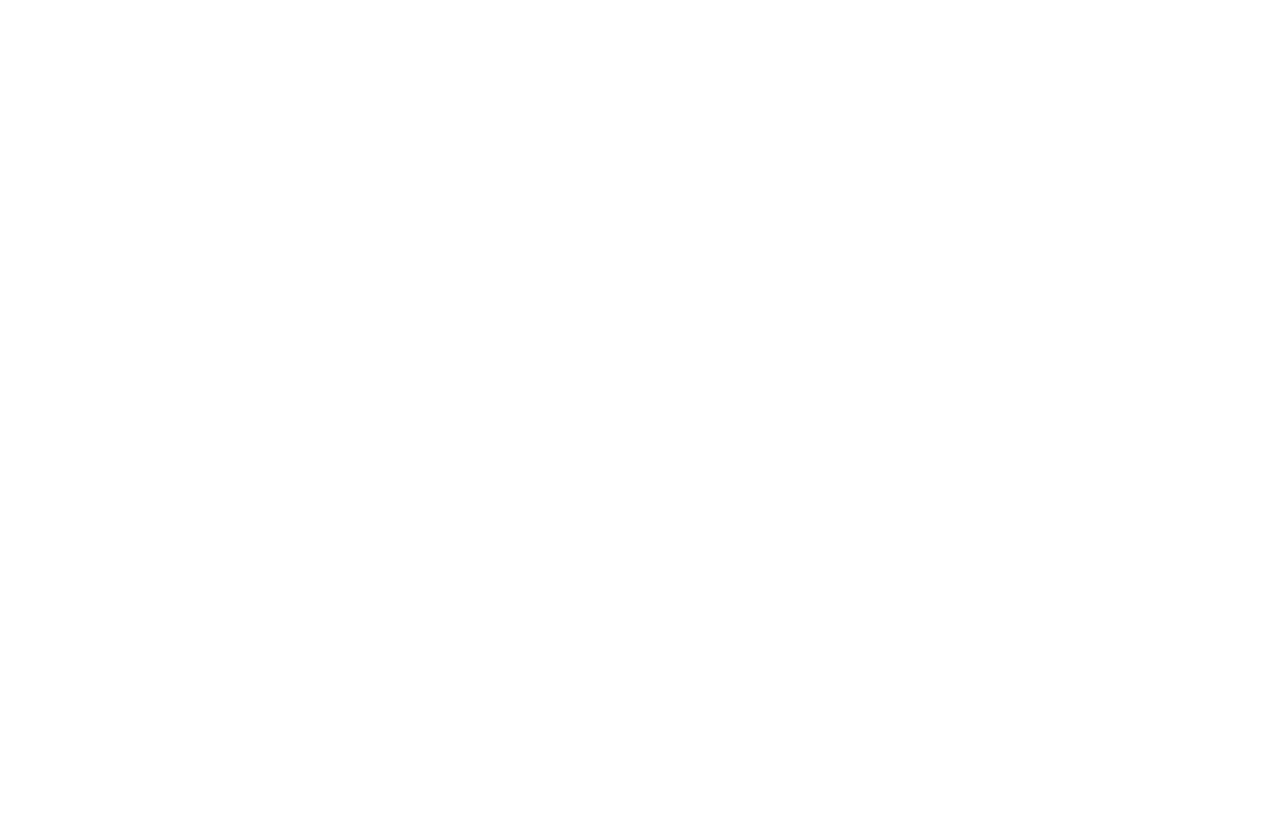
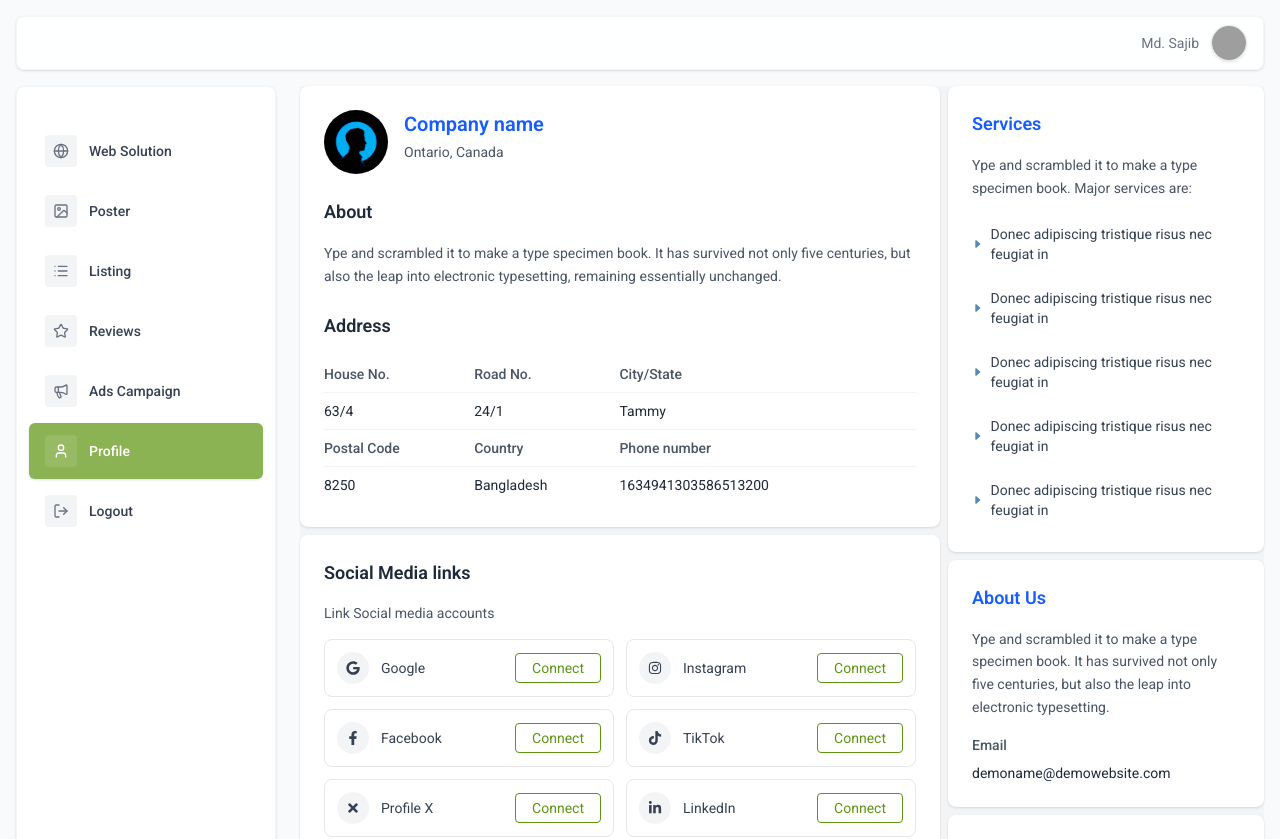
Before and after one commit to muhammadAbdulMannan2022/thumplocal_fix, a React (Vite) app: page /dashboard/profile in a window 1280 px wide. Before the commit this address had no page. Shown: the top 839 px of the page. Before the commit the page ends 800 px from the top, so only its background shows below. Built offline with nearby package versions, Linux system fonts and the light colour scheme; grey boxes are pictures that could not be loaded.

Commit message:
profile done

```diff
--- a/src/App.jsx
+++ b/src/App.jsx
@@ -30,6 +30,7 @@
 import ReviewLayout from "./components/dashboard/Reviews/ReviewMain";
 import ReviewForm from "./components/dashboard/Reviews/parts/ReviewForm";
 import SocialReviewPage from "./components/dashboard/Reviews/parts/SocialReviewPage";
+import CompanyProfile from "./components/dashboard/profile/Profile";
 
 function App() {
   return (
@@ -71,6 +72,8 @@
               <Route index element={<ReviewForm />} />
               <Route path="social" element={<SocialReviewPage />} />
             </Route>
+            <Route path="ads" element={<div>Ads Campaign</div>} />
+            <Route path="profile" element={<CompanyProfile />} />
           </Route>
           <Route path="/about" element={<AboutPage />} />
           <Route path="/privacy" element={<PrivacyPolicy />} />
--- /dev/null
+++ b/src/components/dashboard/profile/Profile.jsx
@@ -0,0 +1,217 @@
+import React from "react";
+import {
+  FaGoogle,
+  FaInstagram,
+  FaFacebookF,
+  FaTiktok,
+  FaTimes,
+  FaLinkedinIn,
+  FaPinterestP,
+  FaYoutube,
+} from "react-icons/fa";
+import { BsFillCaretRightFill } from "react-icons/bs";
+
+export default function CompanyProfile() {
+  const socialMedia = [
+    { name: "Google", icon: <FaGoogle className="text-gray-700 font-bold" /> },
+    {
+      name: "Instagram",
+      icon: <FaInstagram className="text-gray-700 font-bold" />,
+    },
+    {
+      name: "Facebook",
+      icon: <FaFacebookF className="text-gray-700 font-bold" />,
+    },
+    { name: "TikTok", icon: <FaTiktok className="text-gray-700 font-bold" /> },
+    {
+      name: "Profile X",
+      icon: <FaTimes className="text-gray-700 font-bold" />,
+    },
+    {
+      name: "LinkedIn",
+      icon: <FaLinkedinIn className="text-gray-700 font-bold" />,
+    },
+    {
+      name: "Pinterest",
+      icon: <FaPinterestP className="text-gray-700 font-bold" />,
+    },
+    {
+      name: "Youtube channel",
+      icon: <FaYoutube className="text-gray-700 font-bold" />,
+    },
+  ];
+
+  const services = [
+    "Donec adipiscing tristique risus nec feugiat in",
+    "Donec adipiscing tristique risus nec feugiat in",
+    "Donec adipiscing tristique risus nec feugiat in",
+    "Donec adipiscing tristique risus nec feugiat in",
+    "Donec adipiscing tristique risus nec feugiat in",
+  ];
+
+  return (
+    <div className="bg-gray-100">
+      <div className="max-w-7xl mx-auto grid grid-cols-1 lg:grid-cols-3 gap-2">
+        {/* Left Column */}
+        <div className="lg:col-span-2 space-y-2">
+          {/* Company Info */}
+          <div className="bg-white rounded-lg shadow-sm p-6">
+            <div className="flex items-start gap-4">
+              <div className="w-16 h-16 rounded-full overflow-hidden flex-shrink-0">
+                <img
+                  src="/img.jpg"
+                  alt="Company Logo"
+                  className="w-full h-full object-cover"
+                />
+              </div>
+              <div>
+                <h1 className="text-xl font-semibold text-blue-600 mb-1">
+                  Company name
+                </h1>
+                <p className="text-gray-600 text-sm">Ontario, Canada</p>
+              </div>
+            </div>
+
+            {/* About */}
+            <div className="mt-6">
+              <h2 className="text-lg font-semibold text-gray-800 mb-4">
+                About
+              </h2>
+              <p className="text-gray-600 text-sm leading-relaxed">
+                Ype and scrambled it to make a type specimen book. It has
+                survived not only five centuries, but also the leap into
+                electronic typesetting, remaining essentially unchanged.
+              </p>
+            </div>
+
+            {/* Address */}
+            <div className="mt-6">
+              <h2 className="text-lg font-semibold text-gray-800 mb-4">
+                Address
+              </h2>
+              <div className="overflow-x-auto">
+                <table className="w-full text-sm">
+                  <tbody className="space-y-2">
+                    <tr className="border-b border-gray-100">
+                      <td className="py-2 text-gray-600 font-medium">
+                        House No.
+                      </td>
+                      <td className="py-2 text-gray-600 font-medium">
+                        Road No.
+                      </td>
+                      <td className="py-2 text-gray-600 font-medium">
+                        City/State
+                      </td>
+                    </tr>
+                    <tr className="border-b border-gray-100">
+                      <td className="py-2 text-gray-800">63/4</td>
+                      <td className="py-2 text-gray-800">24/1</td>
+                      <td className="py-2 text-gray-800">Tammy</td>
+                    </tr>
+                    <tr className="border-b border-gray-100">
+                      <td className="py-2 text-gray-600 font-medium">
+                        Postal Code
+                      </td>
+                      <td className="py-2 text-gray-600 font-medium">
+                        Country
+                      </td>
+                      <td className="py-2 text-gray-600 font-medium">
+                        Phone number
+                      </td>
+                    </tr>
+                    <tr>
+                      <td className="py-2 text-gray-800">8250</td>
+                      <td className="py-2 text-gray-800">Bangladesh</td>
+                      <td className="py-2 text-gray-800">
+                        1634941303586513200
+                      </td>
+                    </tr>
+                  </tbody>
+                </table>
+              </div>
+            </div>
+          </div>
+
+          {/* Social Media */}
+          <div className="bg-white rounded-lg shadow-sm p-6">
+            <h2 className="text-lg font-semibold text-gray-800 mb-4">
+              Social Media links
+            </h2>
+            <p className="text-gray-600 text-sm mb-4">
+              Link Social media accounts
+            </p>
+
+            <div className="grid grid-cols-1 md:grid-cols-2 gap-3">
+              {socialMedia.map((social, index) => (
+                <div
+                  key={index}
+                  className="flex items-center justify-between p-3 border border-gray-200 rounded-lg"
+                >
+                  <div className="flex items-center gap-3">
+                    <div className="w-8 h-8 bg-gray-100 rounded-full flex items-center justify-center text-sm">
+                      {social.icon}
+                    </div>
+                    <span className="text-gray-700 text-sm">{social.name}</span>
+                  </div>
+                  <button className="px-4 py-1 text-sm text-[#5E9512] border border-[#5E9512] hover:cursor-pointer rounded hover:bg-green-50 transition-colors">
+                    Connect
+                  </button>
+                </div>
+              ))}
+            </div>
+          </div>
+        </div>
+
+        {/* Right Column */}
+        <div className="space-y-2 flex flex-col">
+          {/* Services */}
+          <div className="bg-white rounded-lg shadow-sm p-6">
+            <h2 className="text-lg font-semibold text-blue-600 mb-4">
+              Services
+            </h2>
+            <p className="text-gray-600 text-sm mb-4 leading-relaxed">
+              Ype and scrambled it to make a type specimen book. Major services
+              are:
+            </p>
+            <div className="space-y-2">
+              {services.map((service, index) => (
+                <div key={index} className="flex items-center gap-2 py-2">
+                  <BsFillCaretRightFill color="#538BB3" size={12} />
+                  <span className="text-gray-700 text-sm">{service}</span>
+                </div>
+              ))}
+            </div>
+          </div>
+
+          {/* About Us */}
+          <div className="bg-white rounded-lg shadow-sm p-6">
+            <h2 className="text-lg font-semibold text-blue-600 mb-4">
+              About Us
+            </h2>
+            <p className="text-gray-600 text-sm mb-4 leading-relaxed">
+              Ype and scrambled it to make a type specimen book. It has survived
+              not only five centuries, but also the leap into electronic
+              typesetting.
+            </p>
+            <div className="space-y-2">
+              <p className="text-gray-600 text-sm font-medium">Email</p>
+              <p className="text-gray-800 text-sm">demoname@demowebsite.com</p>
+            </div>
+          </div>
+
+          {/* Other Links */}
+          <div className="bg-white rounded-lg shadow-sm p-6 grow">
+            <h2 className="text-lg font-semibold text-blue-600 mb-4">
+              Other links
+            </h2>
+            <p className="text-gray-600 text-sm mb-4">Scrapable links</p>
+            <div className="flex gap-4 text-sm">
+              <span className="text-gray-400">Link 1</span>
+              <span className="text-gray-400">Link 2</span>
+            </div>
+          </div>
+        </div>
+      </div>
+    </div>
+  );
+}
```
Also changed, not shown: public/img.jpg (added).
